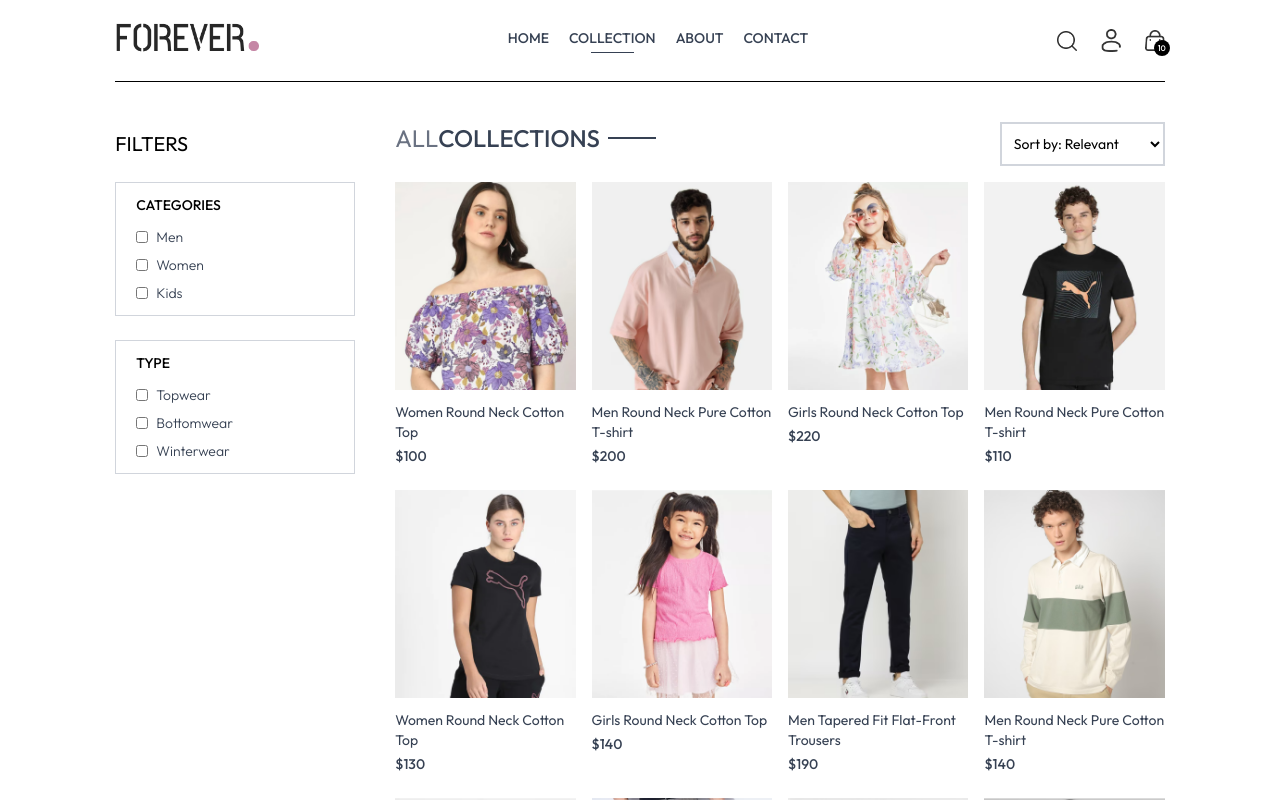
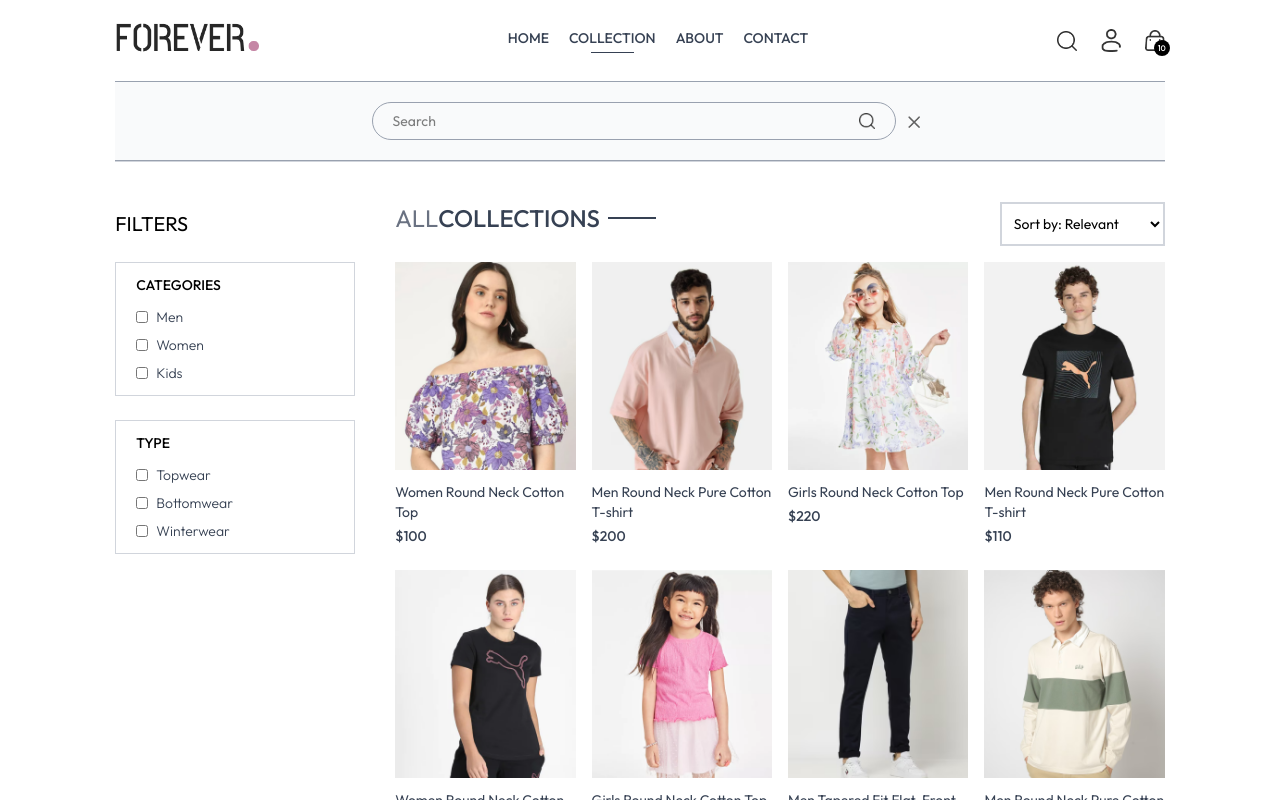
Before and after one commit to vanshika8484/Ecommerce-app, a React (Vite) app in the folder frontend/: page /collection in a window 1280 px wide. Both pictures are taken after a click on the picture 1066 px from the left and 40 px from the top of the page. Shown: the top 800 px of the page. Built offline with nearby package versions, Linux system fonts and the light colour scheme.

Commit message:
create search bar for collection page

```diff
--- a/frontend/src/App.jsx
+++ b/frontend/src/App.jsx
@@ -11,11 +11,13 @@
 import Orders from './pages/Orders'
 import Navbar from './components/Navbar'
 import Footer from './components/Footer'
+import SearchBar from './components/SearchBar'
 
 const App = () => {
   return (
     <div className="px-4 sm:px-[5vw] md:px-[7vw] lg:px-[9vw]">
       <Navbar />
+      <SearchBar />
       <Routes>
         <Route path="/" element={<Home/>} />
         <Route path="/collection" element={<Collection/>} />
--- a/frontend/src/components/Navbar.jsx
+++ b/frontend/src/components/Navbar.jsx
@@ -1,8 +1,11 @@
 import { Link, NavLink } from 'react-router-dom'
 import {assets} from '../assets/frontend_assets/assets'
-import { useState } from 'react'
+import { useContext, useState } from 'react'
+import SearchBar from './SearchBar'
+import { ShopContext } from '../context/ShopContext'
 const Navbar = () => {
     const [visible, setVisible] = useState(false)
+    const {setShowSearch} = useContext(ShopContext)
   return (
     <div className='flex items-center justify-between py-5 font-medium'>
 <Link to='/' >
@@ -28,7 +31,7 @@
 </ul>
 
 <div className='flex items-center gap-6'>
-<img src={assets.search_icon} alt="" className='w-5 cursor-pointer'/>
+<img src={assets.search_icon} alt="" className='w-5 cursor-pointer' onClick={()=>setShowSearch(true)}/>
 <div className=' group relative'>
     <img src={assets.profile_icon} alt="" className='w-5 cursor-pointer'/>
     <div className='group-hover:block hidden absolute dropdown-menu right-0 pt-4 '>
--- /dev/null
+++ b/frontend/src/components/SearchBar.jsx
@@ -0,0 +1,30 @@
+import React, { useContext, useEffect, useState } from 'react'
+import { ShopContext } from '../context/ShopContext';
+import { assets } from '../assets/frontend_assets/assets';
+import { useLocation } from 'react-router-dom';
+
+const SearchBar = () => {
+    const {search, setSearch, showSearch, setShowSearch} = useContext(ShopContext);
+    const [visible, setVisible] = useState(false);
+    const location=useLocation();
+    useEffect(()=>{
+        if(location.pathname.includes('collection')){
+            setVisible(true);
+        }
+        else{
+            setVisible(false);
+        }
+    },[location])
+  return showSearch&& visible ? (
+    <div className='border-gray-400 border-t border-b bg-gray-50 text-center'>
+        <div className='inline-flex items-center justify-center border border-gray-400 px-5 py-2 mx-3 my-5 rounded-full w-3/4 sm:w-1/2'>
+<input type="text" value={search} onChange={(e)=>setSearch(e.target.value)} placeholder='Search' className='border-0 outline-none bg-inherit text-sm flex-1'/>
+<img src={assets.search_icon} alt="" className='w-4'/>
+        </div>
+<img src={assets.cross_icon} alt="" className='inline w-3 cursor-pointer' onClick={()=>{setShowSearch(false)}}/>
+    </div>
+
+  ) : null;
+}
+
+export default SearchBar
--- a/frontend/src/context/ShopContext.jsx
+++ b/frontend/src/context/ShopContext.jsx
@@ -1,4 +1,4 @@
-import { createContext } from "react";
+import { createContext, useState } from "react";
 import { products } from "../assets/frontend_assets/assets";
 
 export const ShopContext = createContext();
@@ -6,10 +6,16 @@
 export const ShopContextProvider = (props) => {
     const currency='$';
     const delivery_fee=10;
+   const [search, setSearch] = useState('')
+   const [showSearch,setShowSearch] = useState(false)
     const value = {
         products,
         currency,
-        delivery_fee
+        delivery_fee,
+        search,
+        setSearch,
+        showSearch,
+        setShowSearch
     };
     return (
         <ShopContext.Provider value={value}>
--- a/frontend/src/pages/Collection.jsx
+++ b/frontend/src/pages/Collection.jsx
@@ -6,7 +6,7 @@
 import ProductItem from '../components/ProductItem';
 
 const Collection = () => {
-  const {products}=useContext(ShopContext);
+  const {products,search,showSearch}=useContext(ShopContext);
   const [showFilter,setShowFilter]=useState(false);
   const [filterProducts,setFilterProducts]=useState([]);
   const [category,setCategory]=useState([]);
@@ -28,7 +28,7 @@
   }
 useEffect(()=>{
   applyFilter()
-},[category,subCategory])
+},[category,subCategory,search,showSearch])
 
 useEffect(()=>{
   sortProduct()
@@ -36,6 +36,9 @@
 
   const applyFilter=()=>{
     let productsCopy=products.slice();
+    if(showSearch && search){
+      productsCopy=productsCopy.filter(product => product.name.toLowerCase().includes(search.toLowerCase()))
+    }
     if(category.length > 0){
       productsCopy=productsCopy.filter(product => category.includes(product.category))
     }
@@ -60,7 +63,7 @@
     }
   }
   return (
-    <div className='flex flex-col sm:flex-row gap-1 sm:gap-10 pt-10 border-t'>
+    <div className='flex flex-col sm:flex-row gap-1 sm:gap-10 pt-10 border-t border-gray-300'>
      {/* {Filter Options} */}
      <div className='min-w-60'>
       <div onClick={() => setShowFilter(!showFilter)} className='my-2 text-xl flex items-center cursor-pointer gap-2'>
```
